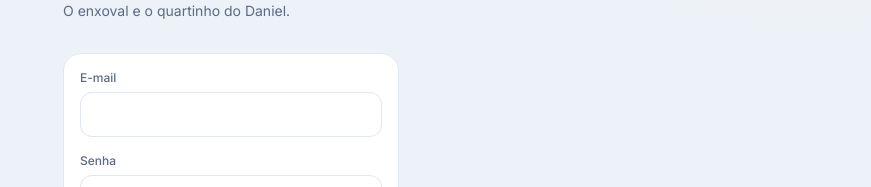
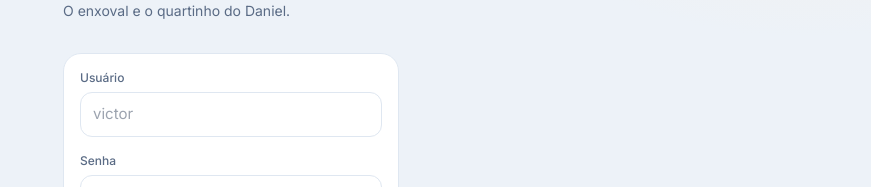
Before and after one commit to prvictorsilvaribeiro-maker/meuMundinhoAzul, a Next.js app: page /login in a window 1280 px wide. Shown: the part 278-465 px from the top of the page, without its empty margins (409-1280 px from the left). Built offline with nearby package versions, Linux system fonts and the light colour scheme.

Commit message:
Add username input field to login form

```diff
--- a/src/app/login/page.tsx
+++ b/src/app/login/page.tsx
@@ -25,8 +25,18 @@ export default function LoginPage() {
 
       <form action={action} className="card space-y-4">
         <div>
-          <label htmlFor="email">E-mail</label>
-          <input id="email" name="email" type="email" autoComplete="email" required />
+          <label htmlFor="usuario">Usuário</label>
+          <input
+            id="usuario"
+            name="usuario"
+            type="text"
+            autoComplete="username"
+            autoCapitalize="none"
+            autoCorrect="off"
+            spellCheck={false}
+            placeholder="victor"
+            required
+          />
         </div>
         <div>
           <label htmlFor="senha">Senha</label>
```
